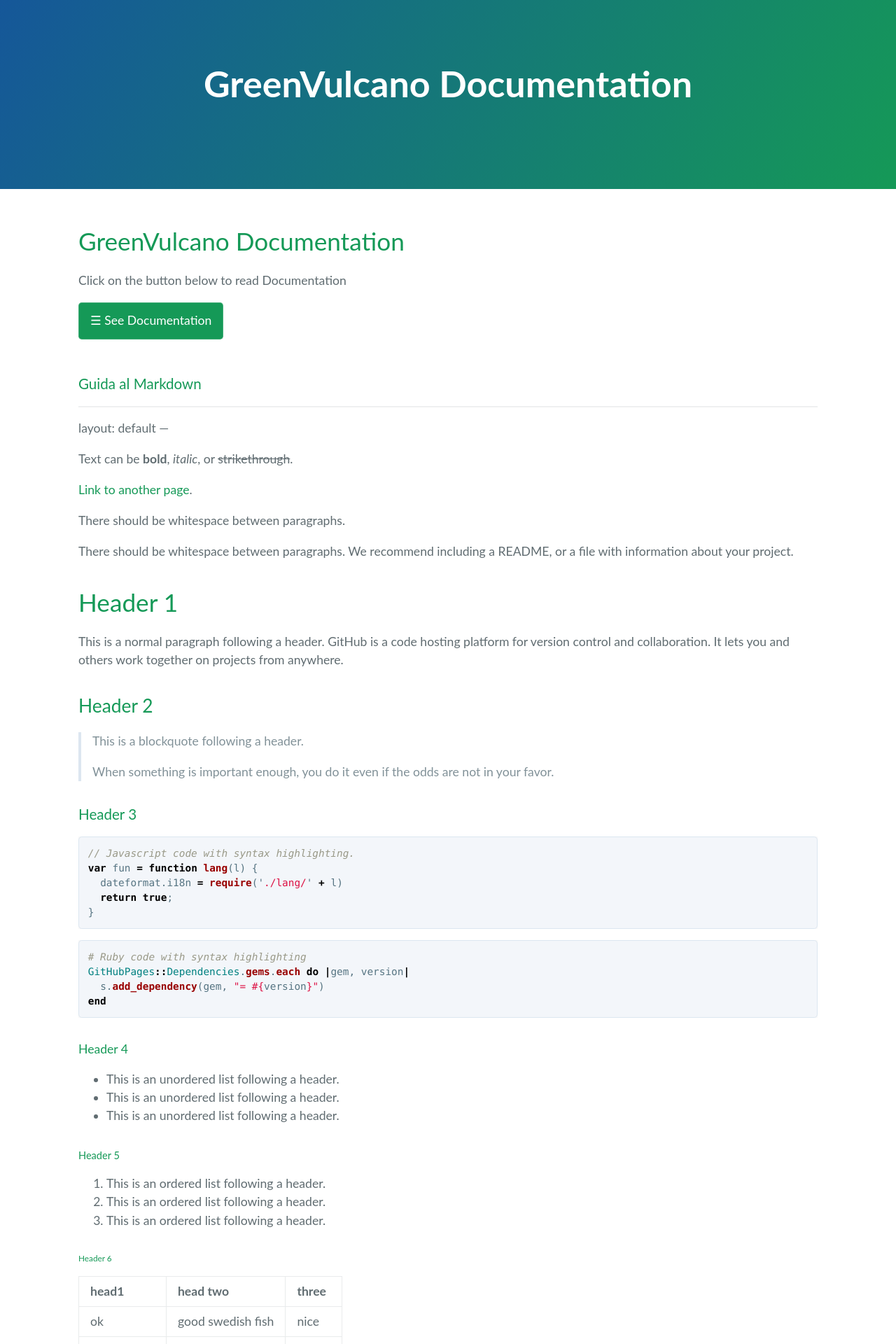
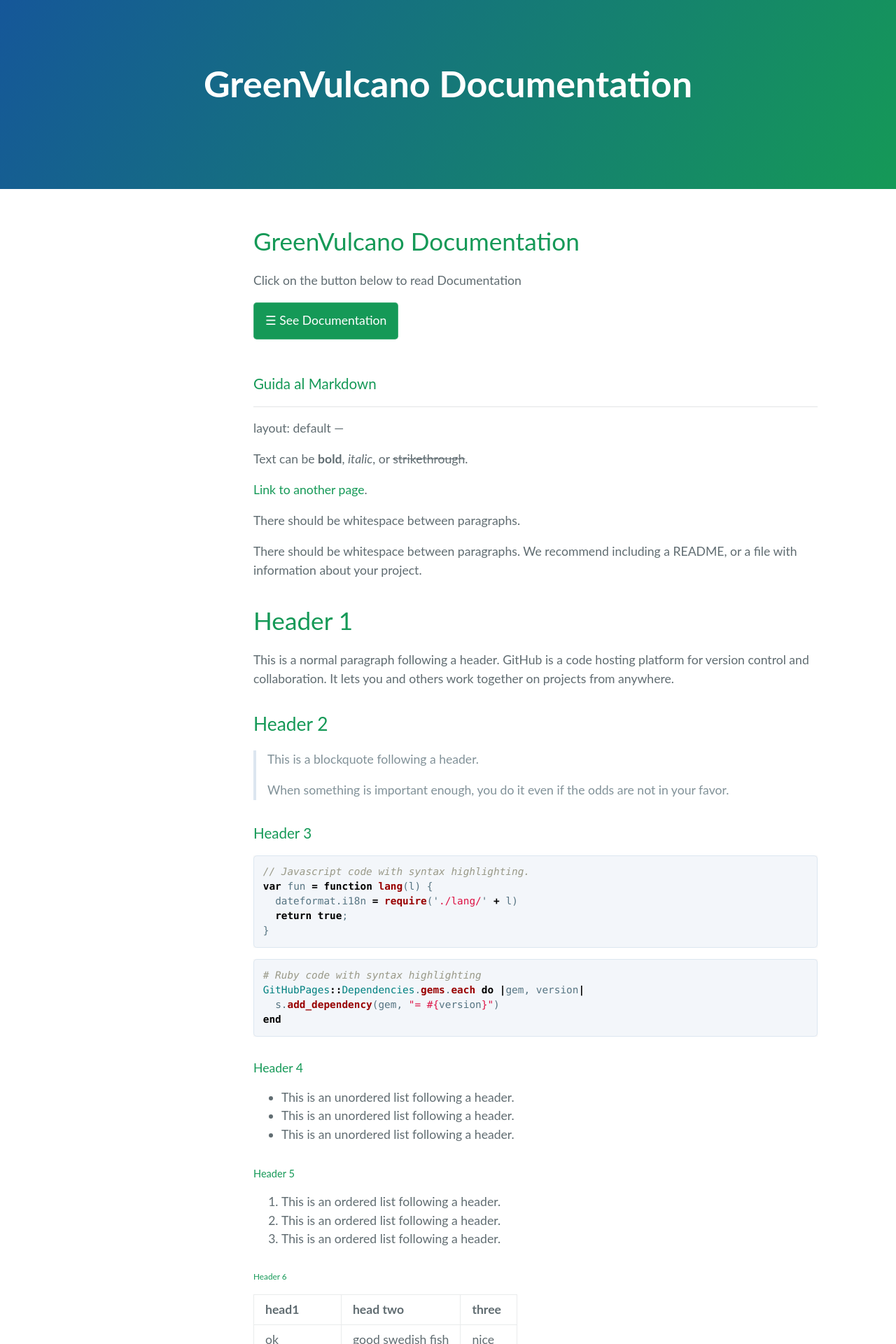
Before and after one commit to dianamw/GreenVulcano-Beta, a Jekyll site: the page built from index.md, in a window 1280 px wide. Shown: the top 1920 px of the page at 70% size. Built offline with Jekyll 4.4.1, drawn with Linux system fonts in a browser that asks for light colours; our own code applies the rules of GitHub Pages for plain Markdown files; the repository's description, which GitHub fills in, is left out.

Commit message:
Update style.scss

```diff
--- a/assets/css/style.scss
+++ b/assets/css/style.scss
@@ -36,6 +36,7 @@ body {
 #main {
     transition: margin-left .5s;
     padding: 16px;
+    margin-left: 250px
 }
 @media screen and (max-height: 450px) {
   .sidenav {padding-top: 15px;}
```
